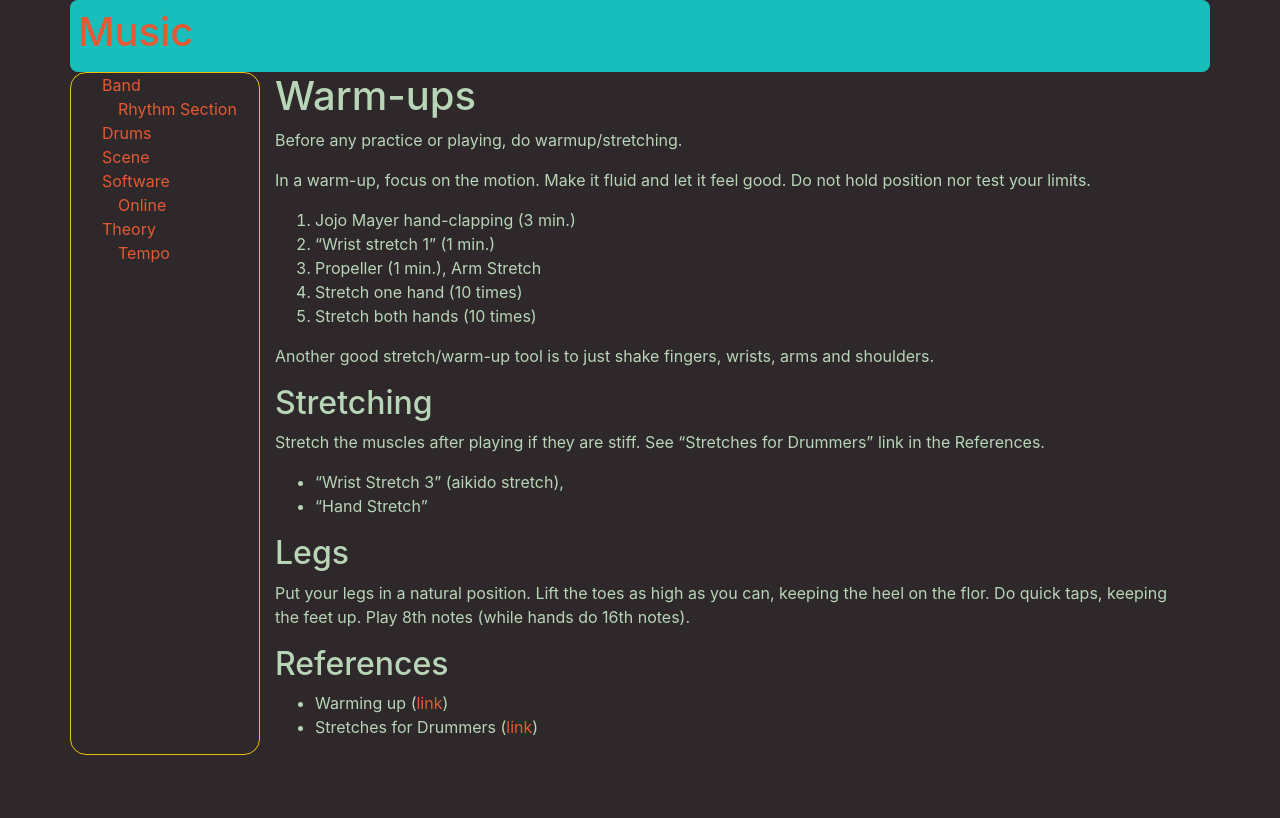
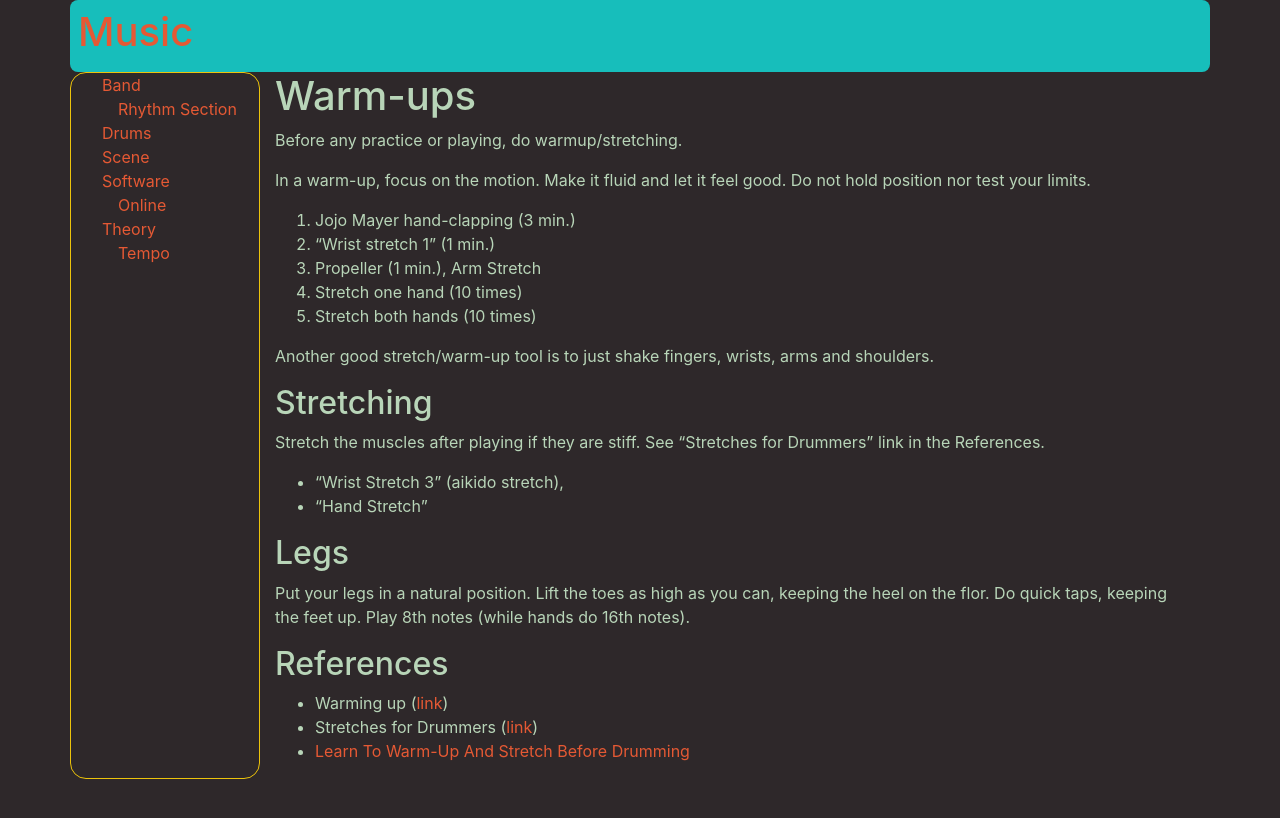
Before and after one commit to MisterY/music-site, a Jekyll site: the page built from drums/warmup.md, in a window 1280 px wide. Shown: the top 818 px of the page. Built offline with Jekyll 4.4.1, drawn with Linux system fonts in a browser that asks for light colours; nearby versions of some CDN libraries; our own code applies the rules of GitHub Pages for plain Markdown files.

Commit message:
adding some warmups & stretching

```diff
--- a/drums/warmup.md
+++ b/drums/warmup.md
@@ -27,3 +27,4 @@ Put your legs in a natural position. Lift the toes as high as you can, keeping t
 
 - Warming up ([link](http://www.drummercafe.com/education/lessons/stretching-and-warming-up-the-body.html))
 - Stretches for Drummers ([link](http://puppetista.org/drums/stretch.html))
+- [Learn To Warm-Up And Stretch Before Drumming](http://www.rockdrummingsystem.com/underground/drum-articles/stretch-and-warm-up.php)
```
